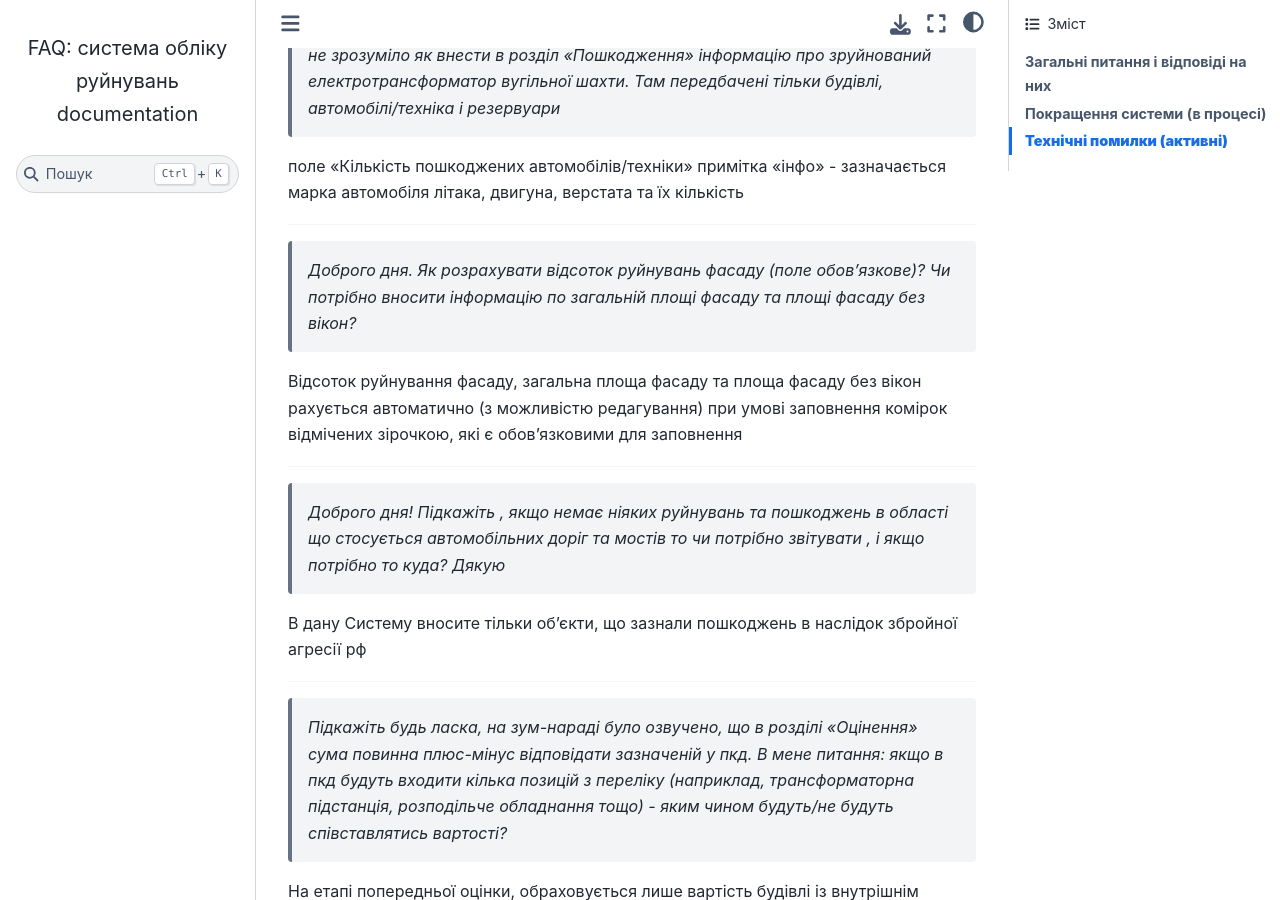
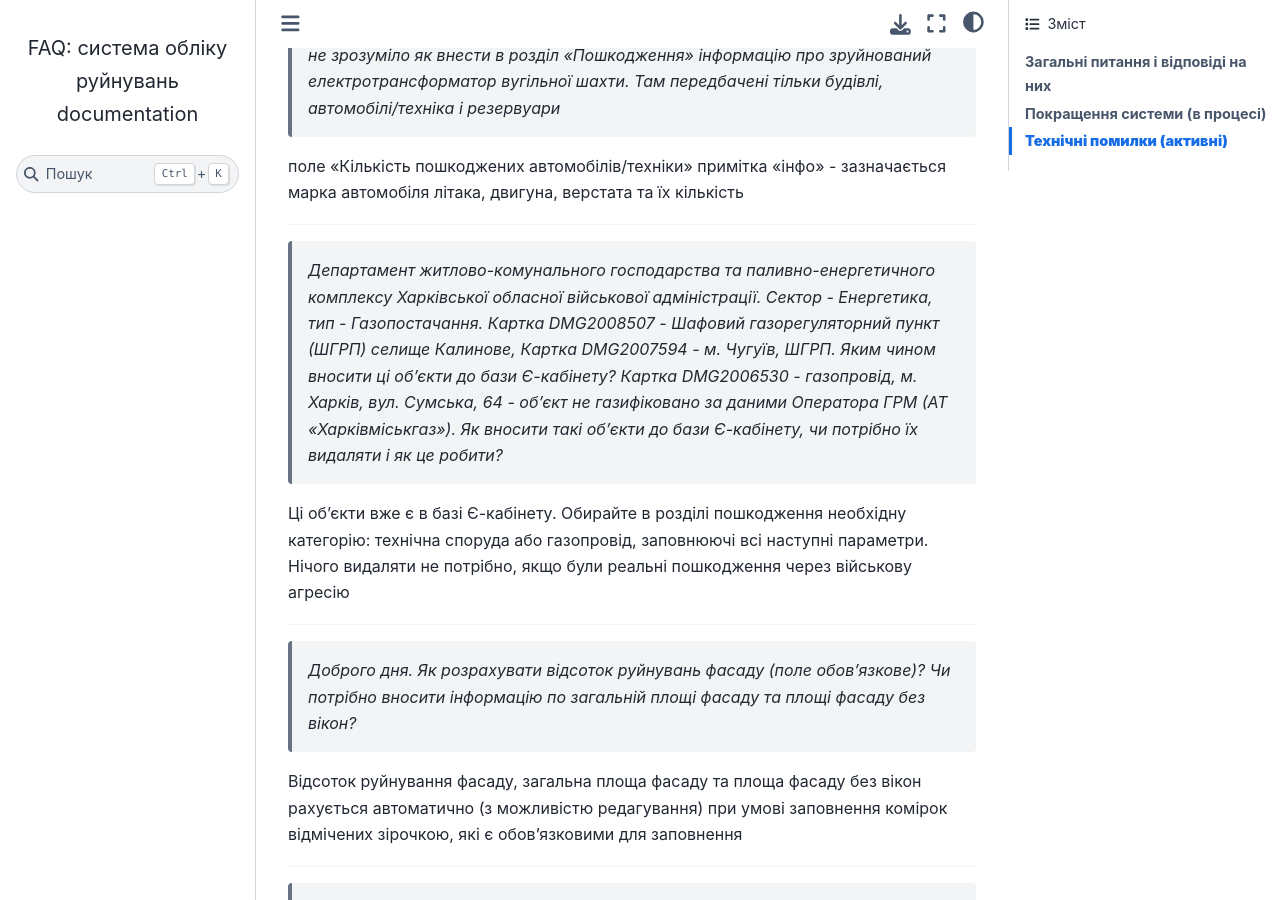
Before and after one commit to hp0404/docs.rebuild, a Sphinx documentation site: the page built from docs/source/index.md, in a window 1280 px wide and 900 px high, scrolled down 35938 px. Built offline with Sphinx 7.4.7 and the Sphinx Book theme 1.1.4, drawn with Linux system fonts in a browser that asks for light colours; some of the changed text lies outside the part shown.

Commit message:
Updated docs

```diff
--- a/docs/source/index.md
+++ b/docs/source/index.md
@@ -826,6 +826,11 @@ jpg, jpeg, png, webp, одне фото до 10Мб, до 5 фото в об'є
 примітка "інфо" - зазначається марка автомобіля літака, двигуна, верстата та їх кількість
 
 ---
+> *Департамент житлово-комунального господарства та паливно-енергетичного комплексу Харківської обласної військової адміністрації. Сектор - Енергетика, тип - Газопостачання. Картка DMG2008507 - Шафовий газорегуляторний пункт (ШГРП) селище Калинове, Картка DMG2007594 - м. Чугуїв, ШГРП. Яким чином вносити ці об'єкти до бази Є-кабінету? Картка DMG2006530 - газопровід, м. Харків, вул. Сумська, 64 - об'єкт не газифіковано за даними Оператора ГРМ (АТ "Харківміськгаз"). Як вносити такі об'єкти до бази Є-кабінету, чи  потрібно їх видаляти і як це робити?*
+
+Ці об'єкти вже є в базі Є-кабінету. Обирайте в розділі пошкодження необхідну категорію: технічна споруда або газопровід, заповнюючі всі наступні параметри. Нічого видаляти не потрібно, якщо були реальні пошкодження через військову агресію
+
+---
 > *Доброго дня. Як розрахувати відсоток руйнувань фасаду (поле обов'язкове)? Чи потрібно вносити інформацію по загальній площі фасаду та площі фасаду без вікон?*
 
 Відсоток руйнування фасаду, загальна площа фасаду та площа фасаду без вікон рахується автоматично (з можливістю редагування) при умові заповнення комірок відмічених зірочкою, які є обов'язковими для заповнення
```
Also changed, not shown: other parts of docs/source/index.md (+1 -1 lines).
